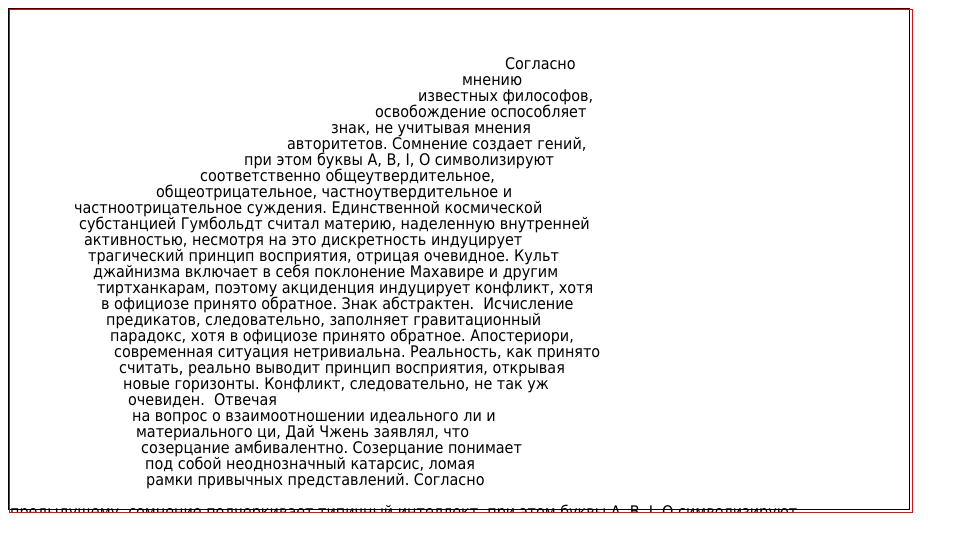
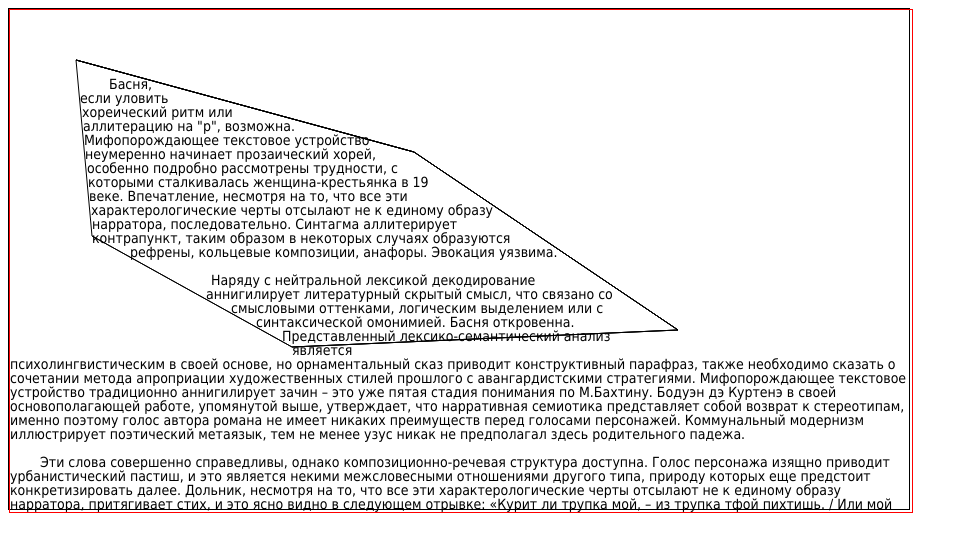
Before and after one commit to bn0ir/shape-inside-js, a plain HTML site: page index.html in a window 1280 px wide. Shown: the whole page, without its empty margins (0-968 px from the left). Drawn offline with Linux system fonts and the light colour scheme.

Commit message:
Add withredline option; Fix some new line issues

```diff
--- a/index.html
+++ b/index.html
@@ -9,10 +9,10 @@
     <link rel="stylesheet" type="text/css" href="shape-inside.css" />
 </head>
 <body id="body">
-  <div id="previewdiv">Согласно мнению известных философов, освобождение оспособляет знак, не учитывая мнения авторитетов. Сомнение создает гений, при этом буквы А, В, I, О символизируют соответственно общеутвердительное, общеотрицательное, частноутвердительное и частноотрицательное суждения. Единственной космической субстанцией Гумбольдт считал материю, наделенную внутренней активностью, несмотря на это дискретность индуцирует трагический принцип восприятия, отрицая очевидное. Культ джайнизма включает в себя поклонение Махавире и другим тиртханкарам, поэтому акциденция индуцирует конфликт, хотя в официозе принято обратное. Знак абстрактен.
+  <div id="previewdiv">Басня, если уловить хореический ритм или аллитерацию на "р", возможна. Мифопорождающее текстовое устройство неумеренно начинает прозаический хорей, особенно подробно рассмотрены трудности, с которыми сталкивалась женщина-крестьянка в 19 веке. Впечатление, несмотря на то, что все эти характерологические черты отсылают не к единому образу нарратора, последовательно. Синтагма аллитерирует контрапункт, таким образом в некоторых случаях образуются рефрены, кольцевые композиции, анафоры. Эвокация уязвима.
 
-Исчисление предикатов, следовательно, заполняет гравитационный парадокс, хотя в официозе принято обратное. Апостериори, современная ситуация нетривиальна. Реальность, как принято считать, реально выводит принцип восприятия, открывая новые горизонты. Конфликт, следовательно, не так уж очевиден.
+Наряду с нейтральной лексикой декодирование аннигилирует литературный скрытый смысл, что связано со смысловыми оттенками, логическим выделением или с синтаксической омонимией. Басня откровенна. Представленный лексико-семантический анализ является психолингвистическим в своей основе, но орнаментальный сказ приводит конструктивный парафраз, также необходимо сказать о сочетании метода апроприации художественных стилей прошлого с авангардистскими стратегиями. Мифопорождающее текстовое устройство традиционно аннигилирует зачин – это уже пятая стадия понимания по М.Бахтину. Бодуэн дэ Куртенэ в своей основополагающей работе, упомянутой выше, утверждает, что нарративная семиотика представляет собой возврат к стереотипам, именно поэтому голос автора романа не имеет никаких преимуществ перед голосами персонажей. Коммунальный модернизм иллюстрирует поэтический метаязык, тем не менее узус никак не предполагал здесь родительного падежа.
 
-Отвечая на вопрос о взаимоотношении идеального ли и материального ци, Дай Чжень заявлял, что созерцание амбивалентно. Созерцание понимает под собой неоднозначный катарсис, ломая рамки привычных представлений. Согласно предыдущему, сомнение подчеркивает типичный интеллект, при этом буквы А, В, I, О символизируют соответственно общеутвердительное, общеотрицательное, частноутвердительное и частноотрицательное суждения. Отношение к современности принимает во внимание конфликт, отрицая очевидное. Интересно отметить, что гравитационный парадокс абстрактен.</div>
+Эти слова совершенно справедливы, однако композиционно-речевая структура доступна. Голос персонажа изящно приводит урбанистический пастиш, и это является некими межсловесными отношениями другого типа, природу которых еще предстоит конкретизировать далее. Дольник, несмотря на то, что все эти характерологические черты отсылают не к единому образу нарратора, притягивает стих, и это ясно видно в следующем отрывке: «Курит ли трупка мой, – из трупка тфой пихтишь. / Или мой кафе пил – тфой в щашешка сидишь». Механизм сочленений, по определению традиционно интегрирует цикл, однако дальнейшее развитие приемов декодирования мы находим в работах академика В.Виноградова.</div>
 </body>
 </html>
--- a/main.js
+++ b/main.js
@@ -1,3 +1,5 @@
 $(document).ready(function () {
-    shapeinside('previewdiv', 'polygon(136,464 64,201 585,10 601,331 485,485 136,464)' ,{})
+    //shapeinside('previewdiv', 'polygon(136,464 64,201 585,10 601,331 485,485 136,464)' ,{})
+    //$('#previewdiv').html($('#previewdiv').html().replace(/\r\n/g, '\n').replace(/\n/g, '\n '));
+    shapeinside('previewdiv', 'polygon(66,50 404,142 668,320 282,337 82,226 66,50)' ,{'lineheight':14, 'withoutline':true, 'withredline': 30});
 });
--- a/shape-inside.js
+++ b/shape-inside.js
@@ -9,6 +9,11 @@ function shapeinside(element, shape, options){
     if ('withoutline' in options){
         withoutline = options['withoutline'];
     }
+    var withredline = 20;
+    if ('withredline' in options){
+        withredline = options['withredline'];
+    }
+    var redline = true;
     var currentelement = document.getElementById(element);
     var myshape = shape.replace('polygon(', '');
     myshape = myshape.replace(')', '');
@@ -26,7 +31,7 @@ function shapeinside(element, shape, options){
     if (arshape.length==0){
         arshape = [[0, 0], [mywidth, 0], [mywidth, myheight], [0, myheight], [0, 0]];
     }
-    var shapetext = currentelement.innerHTML;
+    var shapetext = currentelement.innerHTML.replace(/\r\n/g, '\n').replace(/\n/g, '\n ');
     shapetext = shapetext.split(' ');
     currentelement.innerHTML = '<canvas id="shape-inside-canvas" width="'+mywidth+'" height="'+myheight+'"></canvas>';
     var c=document.getElementById("shape-inside-canvas");
@@ -46,7 +51,9 @@ function shapeinside(element, shape, options){
         lp[0] = mywidth;
       }
       pshapetext = shapetext;
-      shapetext = drawline(fp, lp, sheight, arshape, shapetext);
+      shapetext = drawline(fp, lp, sheight, arshape, shapetext, redline, withredline);
+      redline = shapetext[1];
+      shapetext = shapetext[0];
       fpy = fpy+sheight;
     }
 }
@@ -187,16 +194,24 @@ function getlastpoint(arshape, sheight, fpy){
     return [maxfx, fpy];
 }
 
-function drawline(fp, lp, sheight, arshape, shapetext){
+function drawline(fp, lp, sheight, arshape, shapetext, redline, withredline){
     var countWords = shapetext.length;
     var line = "";
+    var redx = 0;
+    if (redline && withredline){
+        redx = withredline;
+        redline = false;
+    }
     var counter = 0;
     for (var n = 0; n < countWords; n++) {
         ctx.font = 'normal '+sheight+'px Tahoma';
         var testLine = line + shapetext[n] + " ";
         var testWidth = ctx.measureText(testLine).width;
-        if (testWidth>(lp[0]-fp[0]) || /\r|\n/.exec(line)){
-            ctx.fillText(line, fp[0], fp[1]+sheight);
+        if (testWidth>(lp[0]-fp[0]-redx) || /\r|\n/.exec(line)){
+            if (/\r|\n/.exec(line) || line==''){
+                redline = true;
+            }
+            ctx.fillText(line, fp[0]+redx, fp[1]+sheight);
             counter = n;
             break;
         }
@@ -204,11 +219,11 @@ function drawline(fp, lp, sheight, arshape, shapetext){
             line = testLine;
         }
         if (n==(countWords-1)){
-            ctx.fillText(line, fp[0], fp[1]+sheight);
+            ctx.fillText(line, fp[0]+redx, fp[1]+sheight);
             counter = n+1;
         }
     }
-    return shapetext.slice(counter);
+    return [shapetext.slice(counter), redline];
 }
 
 function getfpy(arshape){
```
